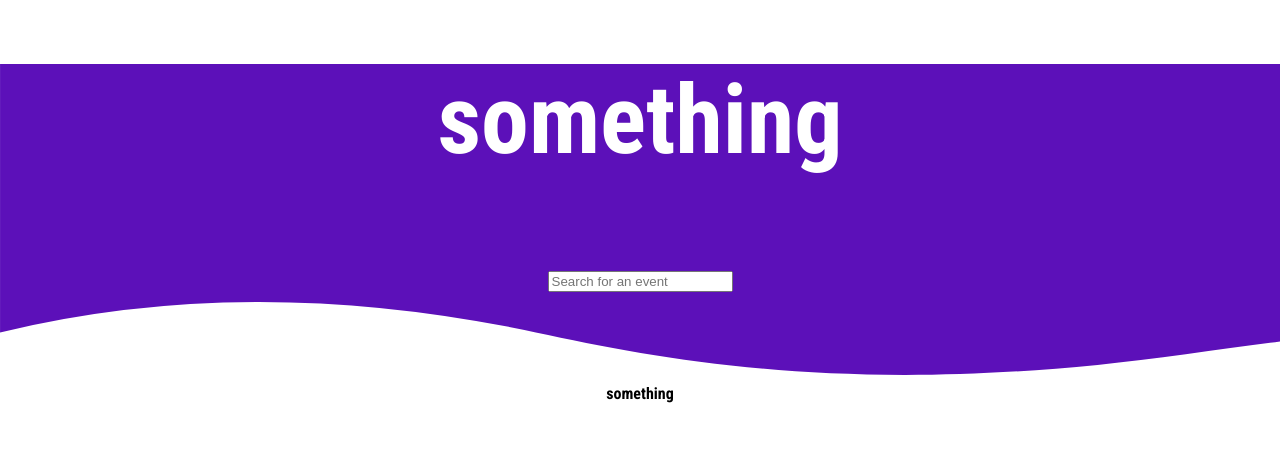
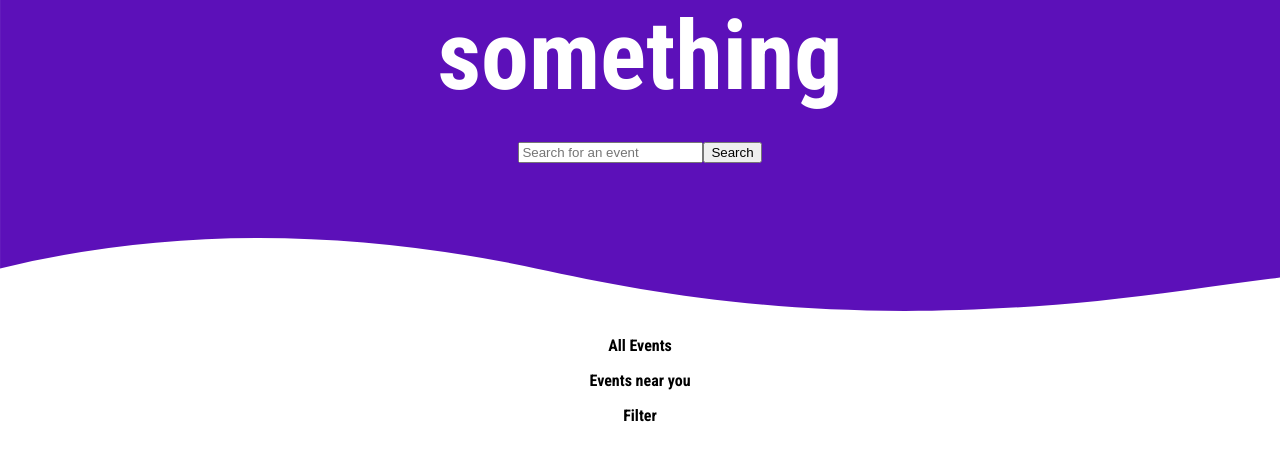
Before and after one commit to JellyBeans1312/binary-challenge, a React (Create React App) app: page / in a window 1280 px wide. Shown: the top 460 px of the page. Built offline with nearby package versions, Linux system fonts and the light colour scheme; no server answers.

Commit message:
add ability to search for events

```diff
--- a/src/apiCalls/apiCalls.js
+++ b/src/apiCalls/apiCalls.js
@@ -17,6 +17,22 @@ export const getEvents = async () => {
   }
 }
 
-export const searchEvent = async () => {
+export const searchEvent = async (searchParam) => {
+  try {
+    const options = {
+      method: 'GET',
+      headers: {
+        Authorization: 'Bearer qJhnqW5Rsc36m6cUYXZyCaV2BaFNB0QoGpr4fmk_',
+        Accept: 'application/json',
+        'Content-Type': 'application/json'
+      }
+    }
 
+    const response = await fetch(`https://api.predicthq.com/v1/events/?q=${searchParam}/`, options)
+    const result = await response.json()
+    return result.results
+
+  } catch(error) {
+    throw new Error(error)
+  }
 }
--- a/src/components/App/App.css
+++ b/src/components/App/App.css
@@ -18,3 +18,8 @@
 .App-link {
   color: #61dafb;
 }
+
+h1 {
+  padding: 0px;
+  margin: 0px;
+}
--- a/src/components/Navbar/Navbar.js
+++ b/src/components/Navbar/Navbar.js
@@ -2,6 +2,10 @@ import React from 'react';
 
 export const Navbar = () => {
   return (
-    'something'
+    <nav>
+      <p>All Events</p>
+      <p>Events near you</p>
+      <p>Filter</p>
+    </nav>
   )
 }
--- a/src/components/Search/Search.js
+++ b/src/components/Search/Search.js
@@ -1,31 +1,53 @@
 import React, { Component } from 'react';
 import { searchEvent } from '../../apiCalls/apiCalls'
+import { connect } from 'react-redux';
+import { addEvents } from '../../actions';
 
 export class Search extends Component {
   constructor() {
     super();
     this.state = {
-      search: ''
+      search: '',
+      error: ''
     }
   }
 
-  onChange = () => {
-
+  onChange = (e) => {
+    this.setState({ search: e.target.value })
   }
 
-  handleSubmit = async (e) => {
+  searchEvent = async (e) => {
     e.preventDefault()
+    try {
+      const searchResults = await searchEvent(this.state.search)
+      console.log(searchResults)
+      // this.props.addEvents(searchResults)
+    } catch(error) {
+      console.log(error)
+      this.setState({ error: 'There was a problem getting your search results'})
+    }
   }
 
   render() {
     return(
-      <form onSubmit={this.handleSubmit}>
+      <div>
+      {this.state.error}
+        <form onSubmit={this.searchEvent}>
           <input
             type='text'
             placeholder='Search for an event'
             value={this.state.search}
+            onChange={this.onChange}
           />
+          <button>Search</button>
         </form>
+      </div>
     )
   }
 }
+
+export const mapDispatchToProps = dispatch => ({
+  addEvents: events => dispatch(addEvents(events))
+});
+
+export default connect(null, mapDispatchToProps)(Search)
```
Lines whose indentation alone changed are shown as unchanged.
